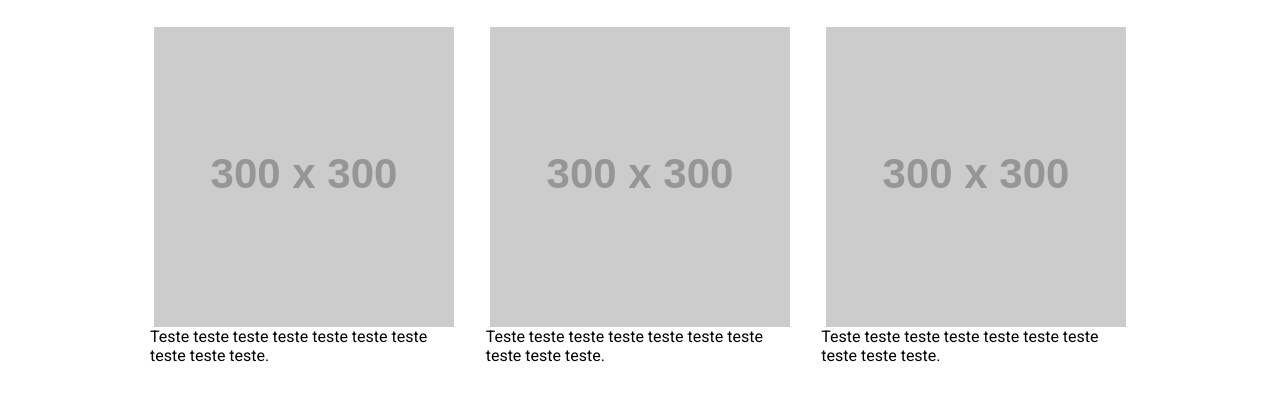
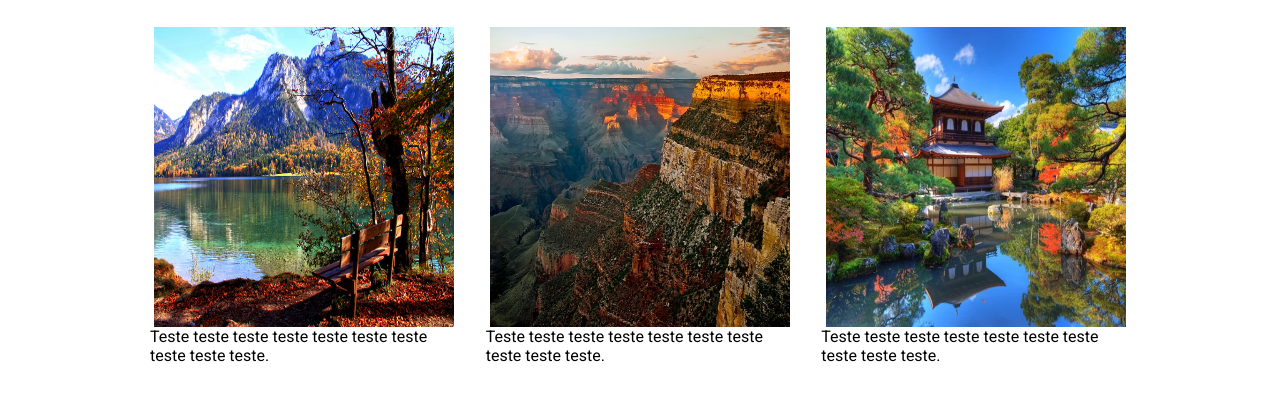
Before and after one commit to Daniel-santos941/o-inicio-do-site, a plain HTML site: page index.html in a window 1280 px wide. Shown: the part 609-1010 px from the top of the page. Drawn offline with Linux system fonts and the light colour scheme; placeholder pictures from the web are drawn by us.

Commit message:
atualização das imagens

```diff
--- a/css/style.css
+++ b/css/style.css
@@ -113,3 +113,8 @@ a {
     align-items: center;
     flex-direction: column;
 }
+
+.infos .images #image img {
+    width: 300px;
+    height: 300px;
+}
--- a/index.html
+++ b/index.html
@@ -52,19 +52,19 @@
         </header>
         <div class="images">
             <div id="image">
-                <img src="https://placehold.co/300x300"/>
+                <img src="./public/img/alemanha.jpg"/>
                 <div>
                     <p> Teste teste teste teste teste teste teste teste teste teste. </p>
                 </div>
             </div>
             <div id="image">
-                <img src="https://placehold.co/300x300"/>
+                <img src="./public/img/canyon.jpg"/>
                 <div>
                     <p> Teste teste teste teste teste teste teste teste teste teste. </p>
                 </div>
             </div>
             <div id="image">
-                <img src="https://placehold.co/300x300"/>
+                <img src="./public/img/japan.jpg"/>
                 <div>
                     <p> Teste teste teste teste teste teste teste teste teste teste. </p>
                 </div>
```
Also changed, not shown: public/img/alemanha.jpg (added), public/img/canyon.jpg (added), public/img/japan.jpg (added).
